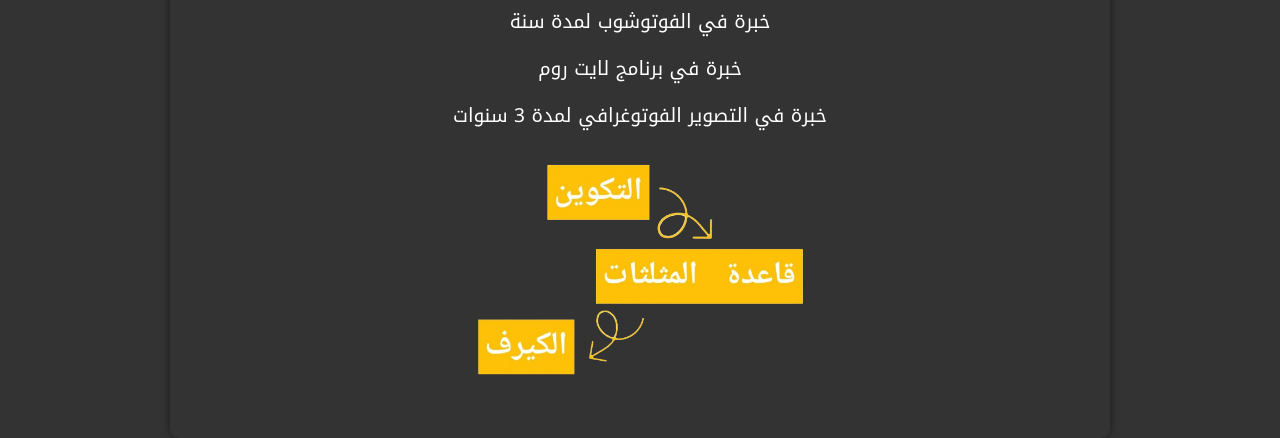
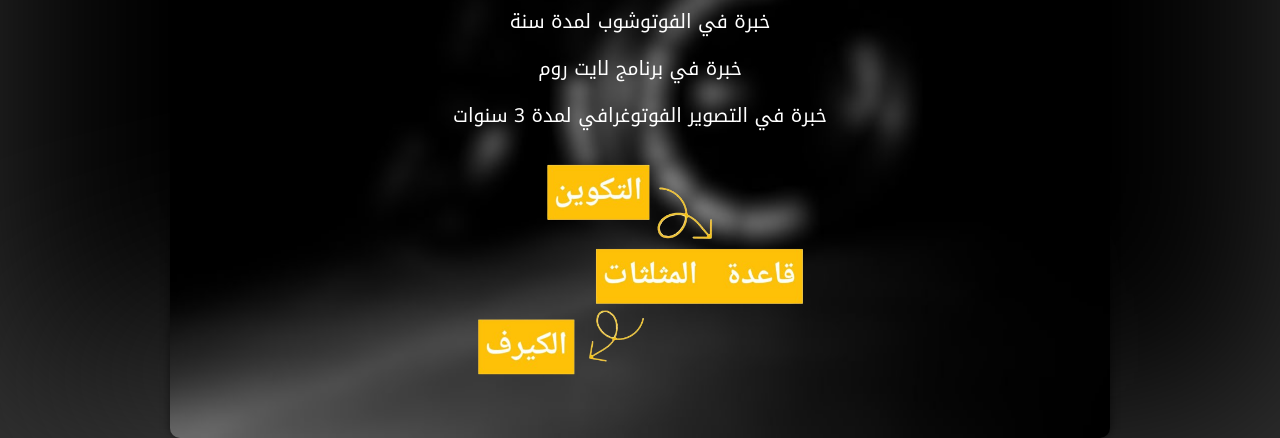
Before and after one commit to U3-eisa/Protfolio, a plain HTML site: page index.html in a window 1280 px wide. Shown: the part 388-826 px from the top of the page. Drawn offline with Linux system fonts and the light colour scheme; the site is published under a folder, as on GitHub Pages, so addresses that start at the root find nothing.

Commit message:
Update style.css

```diff
--- a/style.css
+++ b/style.css
@@ -37,7 +37,7 @@ p {
 .container {
   width: 80%;
   max-width: 900px;
-  background: url(/images/backgroundblur.jpg) no-repeat center center fixed;
+  background: url(images/backgroundblur.jpg) no-repeat center center fixed;
   background-size: cover;
   padding: 20px;
   border-radius: 10px;
```
